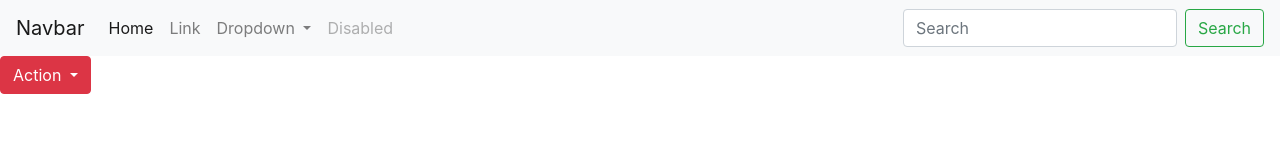
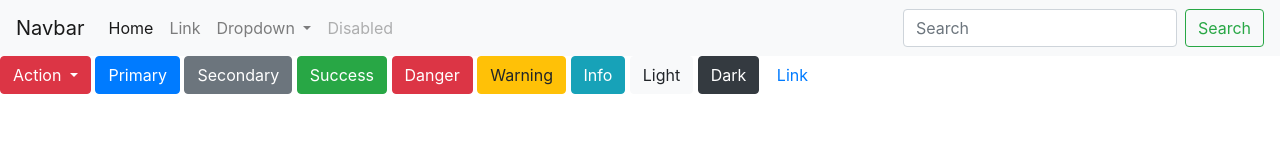
Before and after one commit to joseluisvo271/github, a plain HTML site: page index.html in a window 1280 px wide. Drawn offline with nearby package versions, Linux system fonts and the light colour scheme.

Commit message:
botoncitos agregados a index

```diff
--- a/index.html
+++ b/index.html
@@ -64,7 +64,18 @@
       </div>
 
 
+<!-- botoncitos -->
 
+<button type="button" class="btn btn-primary">Primary</button>
+<button type="button" class="btn btn-secondary">Secondary</button>
+<button type="button" class="btn btn-success">Success</button>
+<button type="button" class="btn btn-danger">Danger</button>
+<button type="button" class="btn btn-warning">Warning</button>
+<button type="button" class="btn btn-info">Info</button>
+<button type="button" class="btn btn-light">Light</button>
+<button type="button" class="btn btn-dark">Dark</button>
+
+<button type="button" class="btn btn-link">Link</button>
 
 
     <!-- Optional JavaScript -->
```
